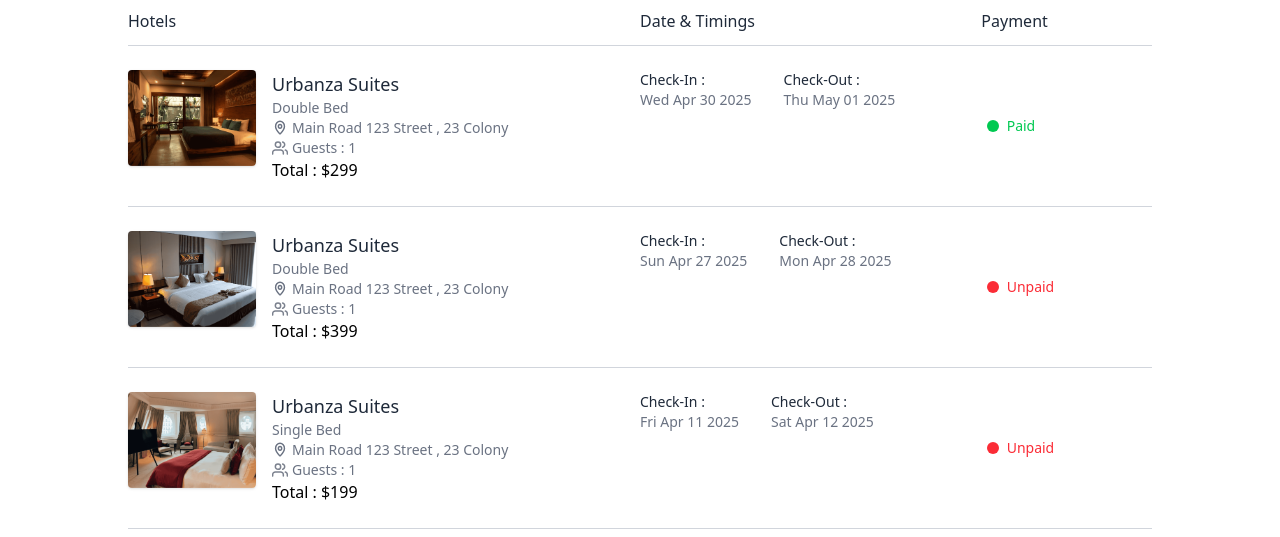
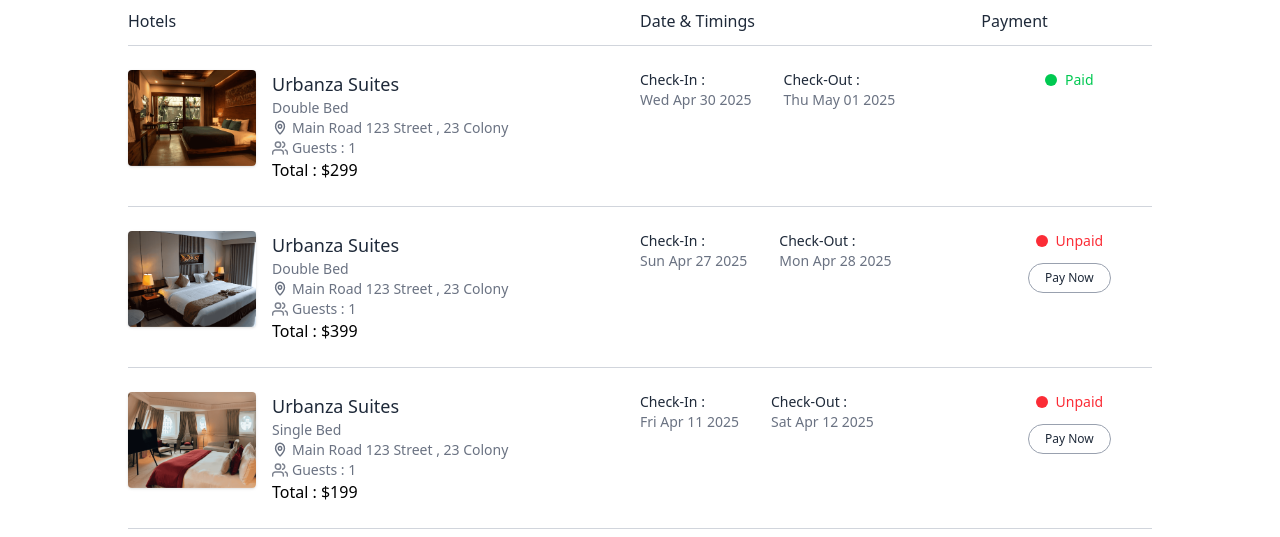
Before and after one commit to Medatarunvenkat/Hotel-Booking, a React (Vite) app in the folder frontend/: page /my-bookings in a window 1280 px wide. Shown: the part 263-800 px from the top of the page. Built offline with nearby package versions, Linux system fonts and the light colour scheme; no server answers.

Commit message:
My bookings page done

```diff
--- a/frontend/src/Pages/MyBookings.jsx
+++ b/frontend/src/Pages/MyBookings.jsx
@@ -63,7 +63,7 @@
 
 
            {/* Payment Column */}
-            <div className='flex items-start md:items-center mt-4 md:mt-0'>
+            <div className='flex flex-col items-start md:items-center mt-4 md:mt-0'>
                 <div className='flex items-center gap-2'>
                     <div className={`h-3 w-3 rounded-full ${booking.isPaid ? "bg-green-500" : "bg-red-500"}`}></div>
                         <p className={`text-sm ${booking.isPaid ? "text-green-500" : "text-red-500"}`}>
@@ -71,9 +71,12 @@
                         </p>
                     </div>
                     {!booking.isPaid && (
-                <button className='px-4 py-1.5 '></button>
+                    <button className='px-4 py-1.5 mt-3 text-xs border border-gray-400 rounded-full hover:bg-gray-50 transition-all cursor-pointer'>
+                    Pay Now
+                    </button>
                     )}
                 </div>
+
             </div>
         ))}
         </div>
```
Lines whose indentation alone changed are shown as unchanged.
